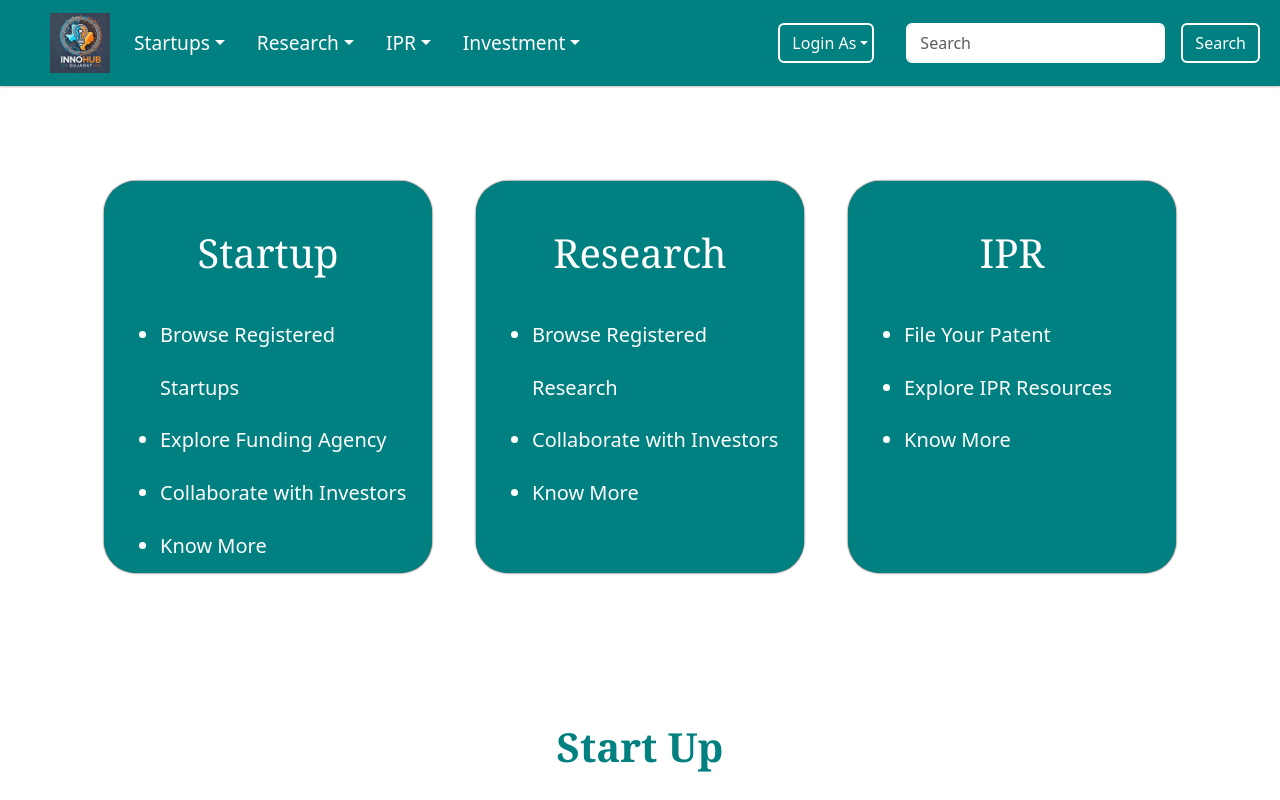
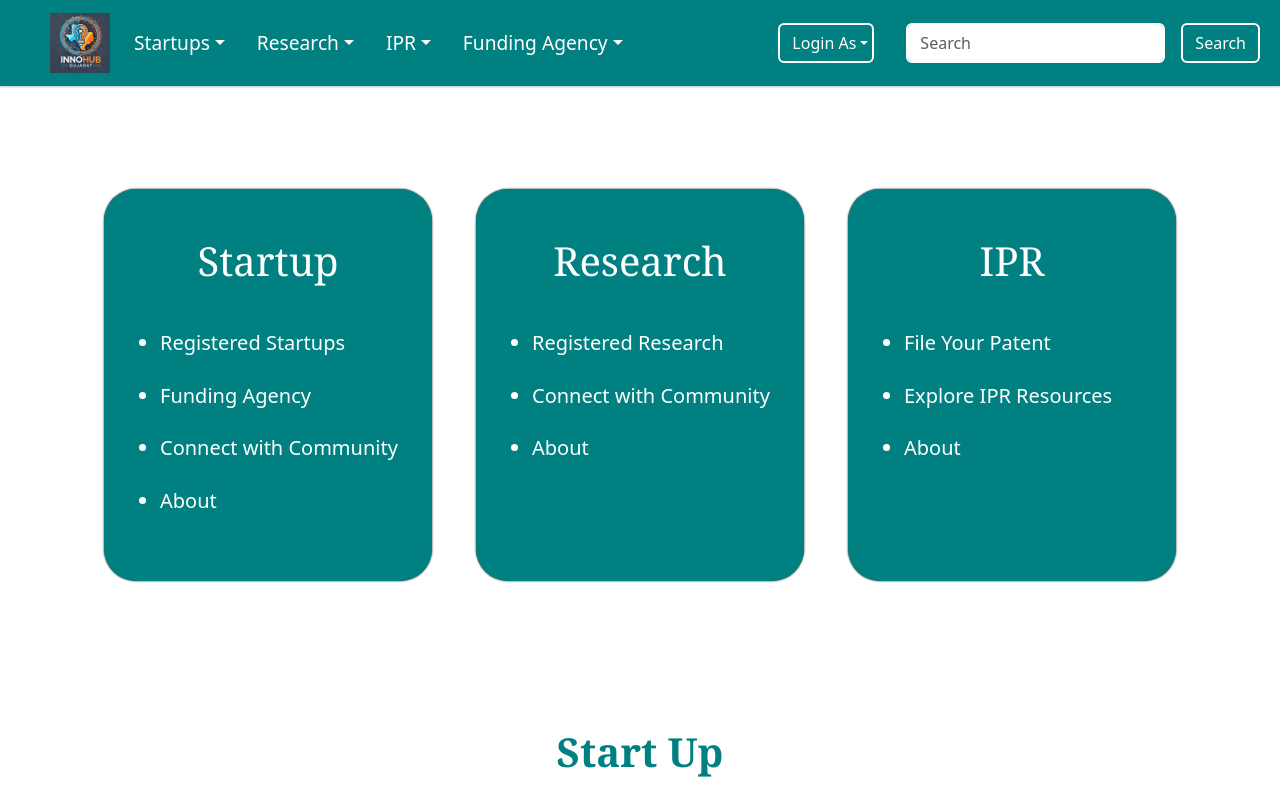
Before and after one commit to dhruvishah122/SIH-2024, a React (Vite) app in the folder Frontend/: page / in a window 1280 px wide. Shown: the top 800 px of the page. Built offline with nearby package versions, Linux system fonts and the light colour scheme.

Commit message:
Home Page cards content modified

```diff
--- a/Frontend/src/components/NavBar.jsx
+++ b/Frontend/src/components/NavBar.jsx
@@ -250,7 +250,7 @@ function List({ navColor }) {
           data-bs-toggle="dropdown"
           aria-expanded="false"
         >
-          Investment
+          Funding Agency
         </a>
         <ul className="dropdown-menu">
           <li>
--- a/Frontend/src/components/NewHeader.jsx
+++ b/Frontend/src/components/NewHeader.jsx
@@ -13,16 +13,16 @@ export default function NewHeader() {
           <h1 className={`${styles.headingg} text-center pb-4`}>Startup</h1>
           <ul>
             <li>
-              <Link to="/startups">Browse Registered Startups</Link>
+              <Link to="/startups">Registered Startups</Link>
             </li>
             <li>
-              <Link to="/investors">Explore Funding Agency</Link>
+              <Link to="/investors">Funding Agency</Link>
             </li>
             <li>
-              <Link to="/post">Collaborate with Investors</Link>
+              <Link to="/post">Connect with Community</Link>
             </li>
             <li>
-              <Link to="/startup">Know More</Link>
+              <Link to="/startup">About</Link>
             </li>
           </ul>
         </div>
@@ -33,13 +33,13 @@ export default function NewHeader() {
           <h1 className={`${styles.headingg} text-center pb-4`}>Research</h1>
           <ul>
             <li>
-              <Link to="/ResearchHomePage">Browse Registered Research</Link>
+              <Link to="/ResearchHomePage">Registered Research</Link>
             </li>
             <li>
-              <Link to="/post">Collaborate with Investors</Link>
+              <Link to="/post">Connect with Community</Link>
             </li>
             <li>
-              <Link to="/ResearchHomePage">Know More</Link>
+              <Link to="/ResearchHomePage">About</Link>
             </li>
           </ul>
         </div>
@@ -56,7 +56,7 @@ export default function NewHeader() {
               <Link to="/iprhomepage">Explore IPR Resources</Link>
             </li>
             <li>
-              <Link to="/iprhomepage">Know More</Link>
+              <Link to="/iprhomepage">About</Link>
             </li>
           </ul>
         </div>
--- a/Frontend/src/components/NewHeader.module.css
+++ b/Frontend/src/components/NewHeader.module.css
@@ -1,6 +1,6 @@
 .mainContainer{
-    margin-top: 11.3rem;
-    margin-bottom: 4rem;
+    margin-top: 11.8rem;
+    margin-bottom: 3.8rem;
 }
 
 .box{
--- a/package.json
+++ b/package.json
@@ -2,6 +2,7 @@
   "dependencies": {
     "@emotion/react": "^11.13.3",
     "@emotion/styled": "^11.13.0",
+    "@mui/icons-material": "^6.1.0",
     "@mui/material": "^6.0.2",
     "axios": "^1.7.5",
     "cors": "^2.8.5",
```
Also changed, not shown: 1 other file (tests, documents, lock files or other folders).
